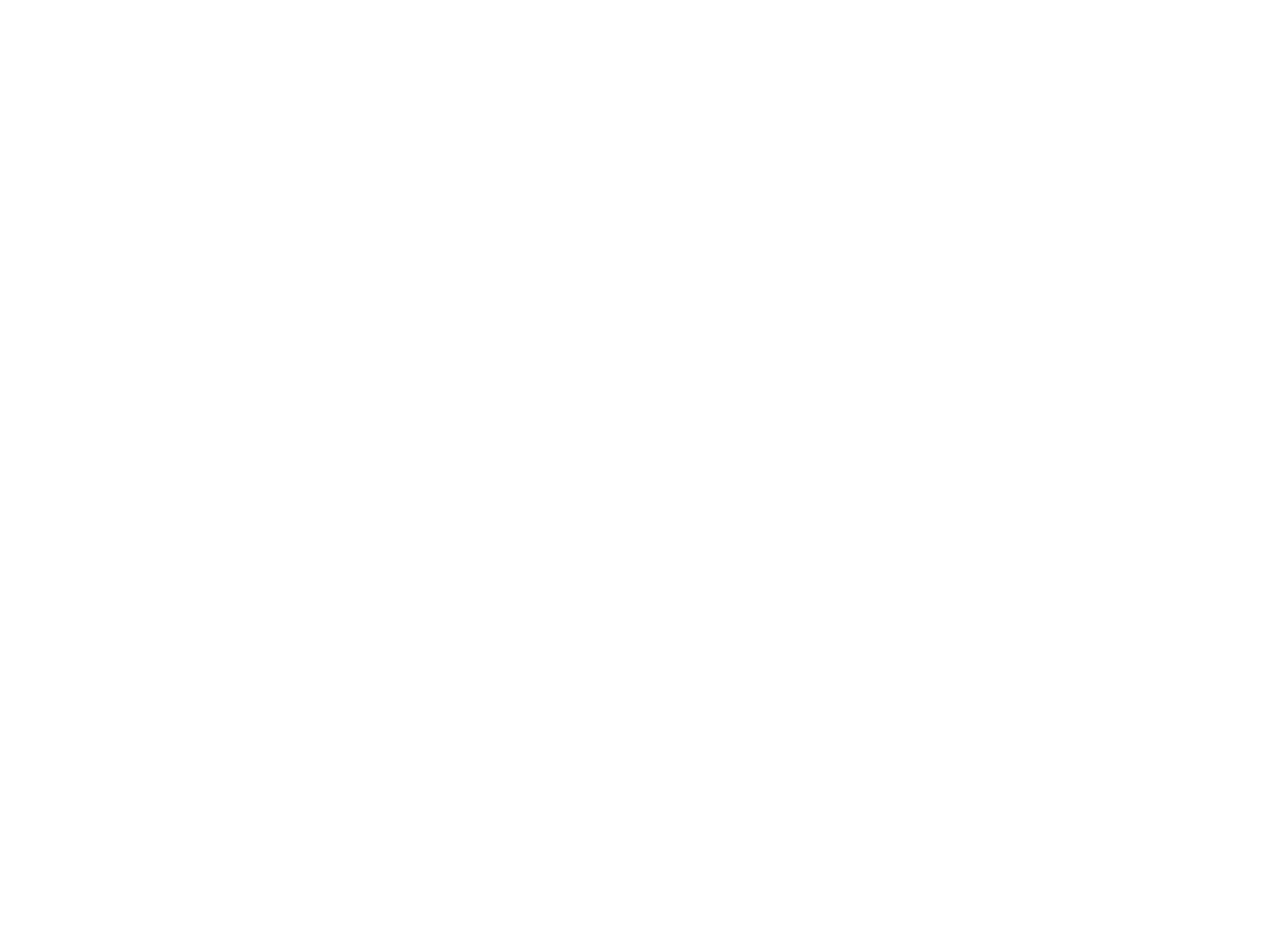
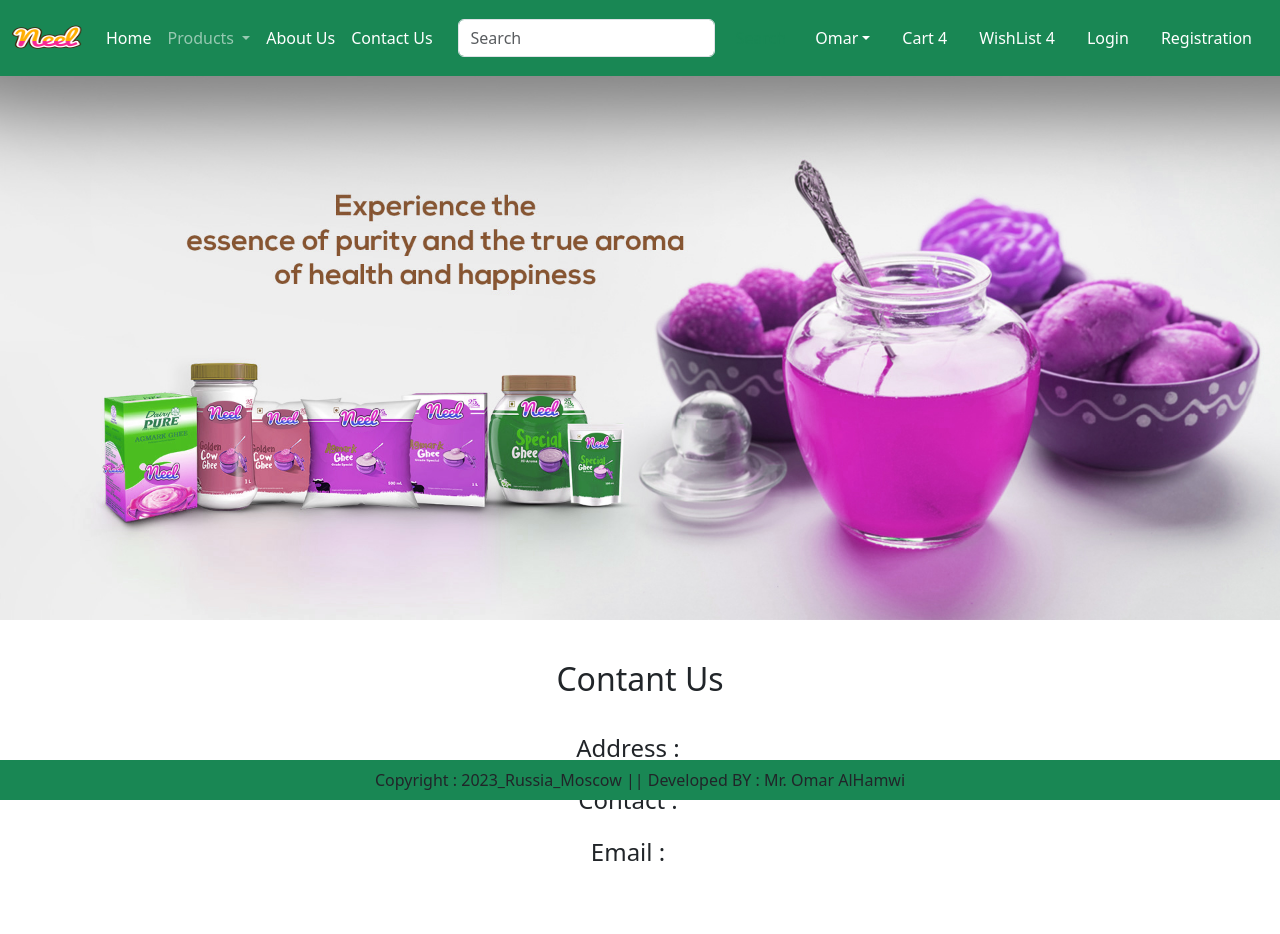
Before and after one commit to omar-hamwi/Django-Ecommerce-App, a Django app: page /contact/ in a window 1280 px wide. Before the commit the page is empty. Before the commit the page ends 800 px from the top, so only its background shows below. Run offline with Django 4.2, Linux system fonts and the light colour scheme.

Commit message:
Add Some detail to Contact bage

```diff
--- a/cards/templates/cards/contact.html
+++ b/cards/templates/cards/contact.html
@@ -0,0 +1,35 @@
+{% extends "cards/base.html" %}
+{% load static %}
+{% block title%} About{% endblock title %}
+{%block banner-slider%}
+<div id="carouselExampleSlidesOnly" class="carousel slide" data-bs-ride="carousel">
+   <div class="carousel-inner">
+       <div class="carousel-item active">
+           <img src="{% static 'app/images/banner/b1.jpg' %}" class="d-block w-100" alt="banner-slider" >
+       </div>
+       <div class="carousel-item ">
+           <img src="{% static 'app/images/banner/b2.jpg' %}" class="d-block w-100" alt="banner-slider" >
+       </div>
+       <div class="carousel-item ">
+           <img src="{% static 'app/images/banner/b3.jpg' %}" class="d-block w-100" alt="banner-slider" >
+       </div>
+       <div class="carousel-item ">
+           <img src="{% static 'app/images/banner/b4.jpg' %}" class="d-block w-100" alt="banner-slider">
+       </div>
+
+   </div>
+</div>
+{% endblock banner-slider %}
+{% block main-content%}
+<div class="container mt-3">
+    <br>
+    <h2 class="text-center">Contant Us</h2>
+    <br>
+    <div class="row container">
+        <p class="fs-4 text-center ">Address : </p>
+        <p class="fs-4 text-center">Contact : </p>
+        <p class="fs-4 text-center">Email : </p>
+    </div>
+</div>
+<br></br>
+{%endblock main-content %}
--- a/cards/templates/cards/home.html
+++ b/cards/templates/cards/home.html
@@ -36,6 +36,7 @@
 
 {% block main-content %}
     <div class="container">
+        <br></br>
         <h2 class="text-center"> Dairy Products</h2>
         <br><br>
         <div class="row container">
@@ -112,4 +113,6 @@
 
     <br/><br/>
     <h1>Welcome Dairy Products Site </h1>
+    <br></br>
+    <br></br>
 {% endblock main-content %}
--- a/cards/templates/cards/productdetail.html
+++ b/cards/templates/cards/productdetail.html
@@ -11,6 +11,7 @@
             </div>
 
             <div class="productdetils col-lg-5">
+                <br></br>
                 <h1 style="font-family: Georgia; font-size: 50px; ">{{product.title}}</h1>
                 <h5>Rub.{{product.discounted_price}}/-</h5>
                 <small class="text-decoration-line-through text-muted fs-5"><del>Rub.{{product.selling_price }}/-</small></del>
```
Also changed, not shown: cards/templates/cards/about.html (+19 -1 lines).
